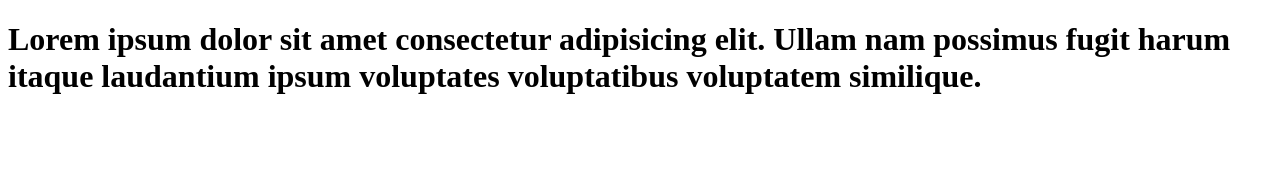
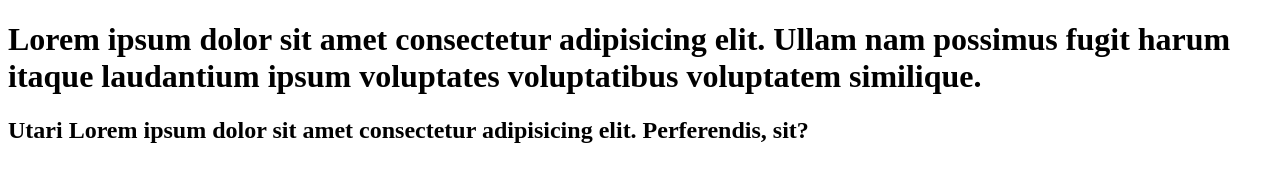
Before and after one commit to Alicelix/githubbelajar, a plain HTML site: page index.html in a window 1280 px wide. Drawn offline with Linux system fonts and the light colour scheme.

Commit message:
selesai belajar

```diff
--- a/index.html
+++ b/index.html
@@ -8,5 +8,6 @@
 </head>
 <body>
     <h1>Lorem ipsum dolor sit amet consectetur adipisicing elit. Ullam nam possimus fugit harum itaque laudantium ipsum voluptates voluptatibus voluptatem similique.</h1>
+    <h2>Utari Lorem ipsum dolor sit amet consectetur adipisicing elit. Perferendis, sit?</h2>
 </body>
 </html>
```
